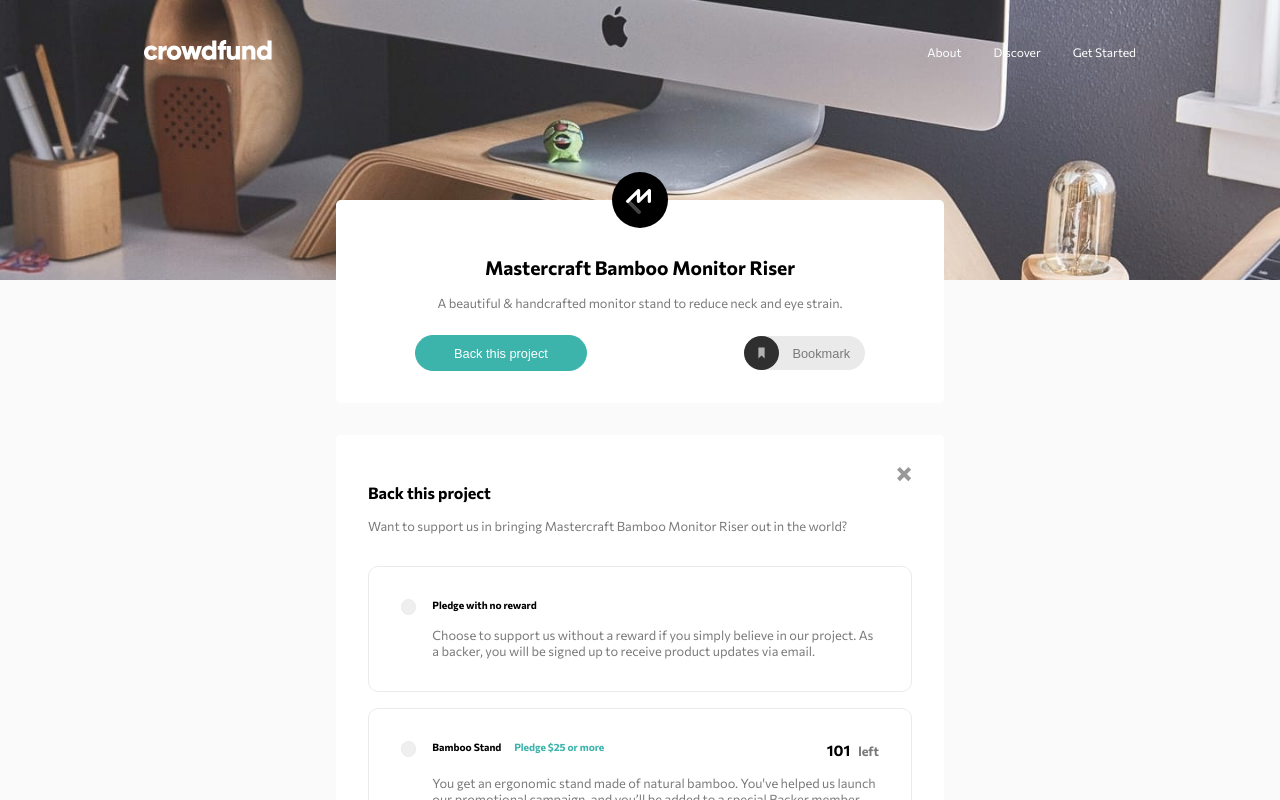
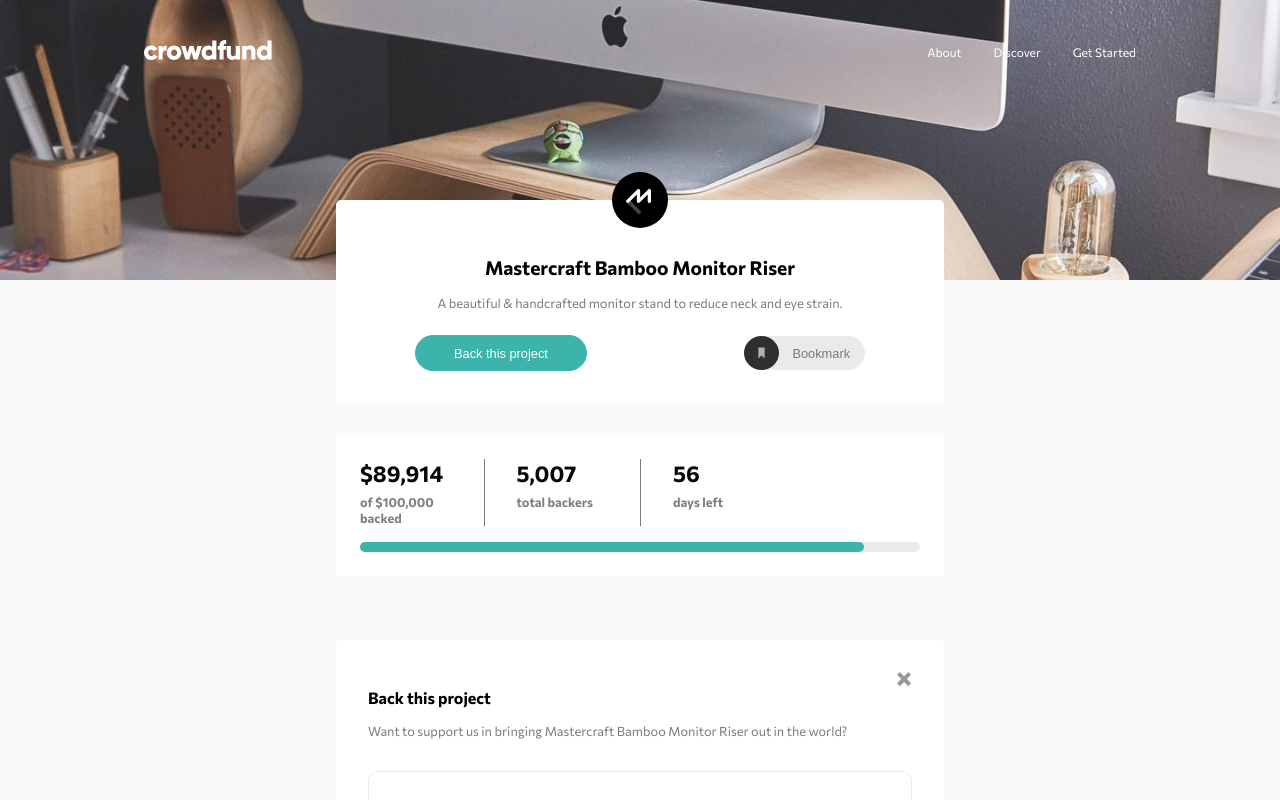
Before and after one commit to bmhuyquoc104/react-crowd-funding-website, a React (Create React App) app: page / in a window 1280 px wide. Shown: the top 800 px of the page. Built offline with nearby package versions, Linux system fonts and the light colour scheme.

Commit message:
14. Finish progress bar design for PC and desktop version

```diff
--- a/src/App.js
+++ b/src/App.js
@@ -4,6 +4,8 @@ import Bookmark from './components/Bookmark/Bookmark'
 import {FlexContainer} from'./components/Flex/Flex'
 import Modal from './components/Modal/Modal'
 import ModalSubmission from './components/Modal/ModalSubmission/ModalSubmission'
+import PledgeProgressBar from './components/PledgeProgressBar/PledgeProgressBar'
+
 function App() {
   return (
     <>
@@ -11,8 +13,8 @@ function App() {
       <Header/>
       <FlexContainer fd ="column" >
         <Bookmark/>
+        <PledgeProgressBar/>
         <Modal/>
-        <ModalSubmission/>
       </FlexContainer>
     </>
   );
--- a/src/Global.styled.js
+++ b/src/Global.styled.js
@@ -12,6 +12,7 @@ export const StyledGlobal = createGlobalStyle`
         --clr_mcyan:hsl(176, 50%, 47%);
         --clr_dcyan:hsl(176, 72%, 28%);
         --clr_b:hsl(0, 0%, 0%);
+        --clr_sb:#080808;
         --clr_g:hsl(0, 0%, 48%);
         --fw_s:"400";
         --fw_m:"500";
--- a/src/components/Flex/Flex.js
+++ b/src/components/Flex/Flex.js
@@ -5,6 +5,7 @@ export const FlexContainer = styled.div`
   padding: ${({v}) => v || "0"} ${({h}) => h || "2em"};
   justify-content: ${({ jc }) => jc || "center"};
   align-items: ${({ ai }) => ai || "center"};
+  gap: 2em;
   flex-direction: ${({ fd }) => fd || "row"};
   @media (max-width: 450px) {
     & > * {
--- /dev/null
+++ b/src/components/PledgeProgressBar/PledgeProgressBar.jsx
@@ -0,0 +1,36 @@
+import React from "react";
+import { StyledPledgeProgressBar, StyledProgressBar } from "./PledgeProgressBar.styled";
+
+const ProgressBar = ({ done }) => {
+  return (
+  <StyledProgressBar  className="progressbar-container">
+    <div className="progress-done" style={{ width:`${done}%`}}>
+        hello
+    </div>
+  </StyledProgressBar>
+  );
+};
+
+const PledgeProgressBar = () => {
+  return (
+    <StyledPledgeProgressBar>
+      <div className="progress-container">
+        <div className="content-pledgeAmount">
+          <h2>$89,914</h2>
+          <h3>of $100,000 backed</h3>
+        </div>
+        <div className="content-backers">
+          <h2>5,007</h2>
+          <h3>total backers</h3>
+        </div>
+        <div className="days-left">
+          <h2>56</h2>
+          <h3>days left</h3>
+        </div>
+      </div>
+      <ProgressBar/>
+    </StyledPledgeProgressBar >
+  );
+};
+
+export default PledgeProgressBar;
--- /dev/null
+++ b/src/components/PledgeProgressBar/PledgeProgressBar.styled.js
@@ -0,0 +1,95 @@
+import styled from "styled-components";
+import { motion } from "framer-motion";
+
+export const StyledPledgeProgressBar = styled.section`
+  display: flex;
+  flex-direction: column;
+  padding: 1.5em;
+  gap: 1em;
+  width: max(50%, 300px);
+  background-color: #ffffff;
+
+  h2 {
+    color: var(--clr_sb);
+    font-size: clamp(1.2rem, 2vw, 1.4rem);
+    width: 80%;
+  }
+
+  h3 {
+    color: grey;
+    font-size: clamp(0.6rem, 1.2vw, 0.8rem);
+    width: 80%;
+  }
+
+  .progress-container {
+    display: flex;
+    flex-direction: row;
+  }
+
+  .progress-container > * {
+    display: flex;
+    flex-direction: column;
+    gap: 0.4em;
+  }
+
+  .progress-container > :first-child,
+  .progress-container > :nth-child(2) {
+    flex: 1;
+  }
+
+  .progress-container > :nth-child(3),
+  .progress-container > :nth-child(2) {
+    padding-left: 2em;
+    border-left: 1px solid var(--clr_g);
+  }
+
+  .progress-container > :nth-child(3) {
+    flex: 2;
+  }
+
+  @media (max-width: 768px) {
+    .progress-container {
+      flex-direction: column;
+      align-items: center;
+      gap:1em;
+    }
+
+    .progress-container >*{
+        flex:1;
+        text-align: center;
+    }
+
+    h2,h3{
+        width: 100%;
+    }
+    .progress-container > :nth-child(3),
+    .progress-container > :nth-child(2) {
+      padding: 0;
+      border-left: none;
+      padding-top:1em;
+      width: 30%;
+      border-top:1px solid var(--clr_g);
+
+    }
+  }
+`;
+
+let defaultWidth = (89914 / 100000) * 100;
+
+export const StyledProgressBar = styled(motion.div)`
+  border-radius: 25px;
+  background-color: #eaeaea;
+  position: relative;
+  height: 10px;
+
+  .progress-done {
+    position: absolute;
+    border-radius: 25px;
+    top: 0;
+    left: 0;
+    bottom: 0;
+    color: transparent;
+    background-color: var(--clr_mcyan);
+    width: ${({ done }) => done || `${defaultWidth}%`};
+  }
+`;
```
